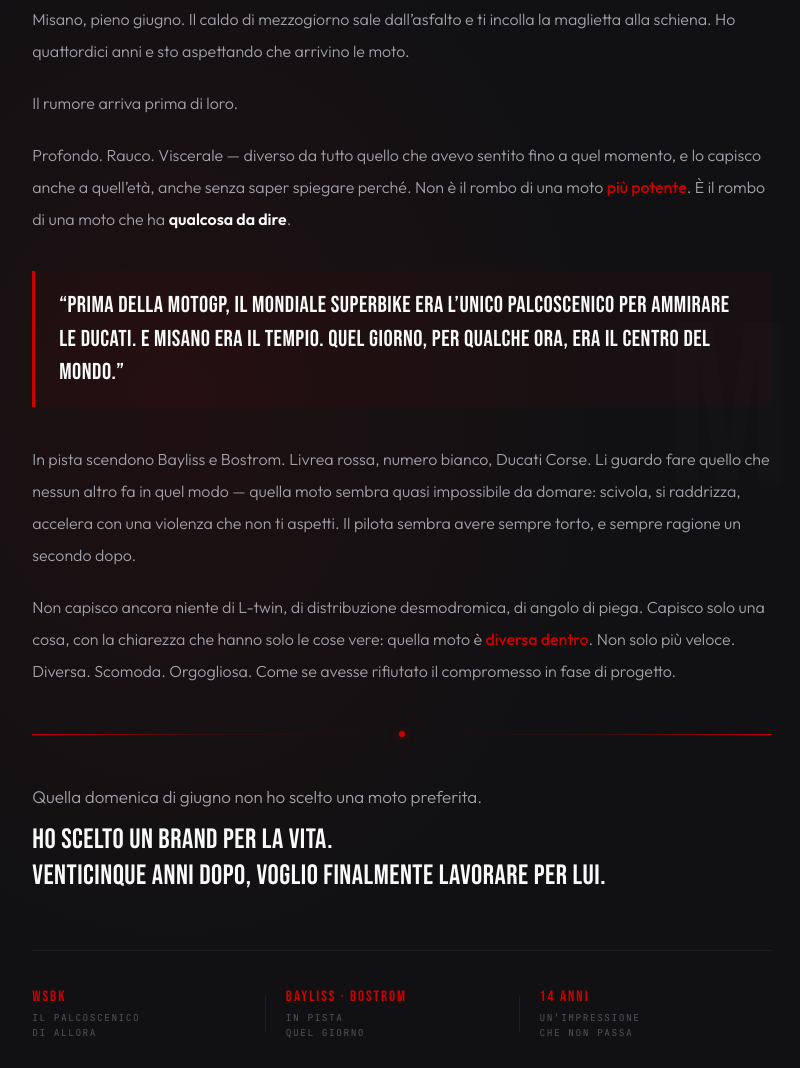
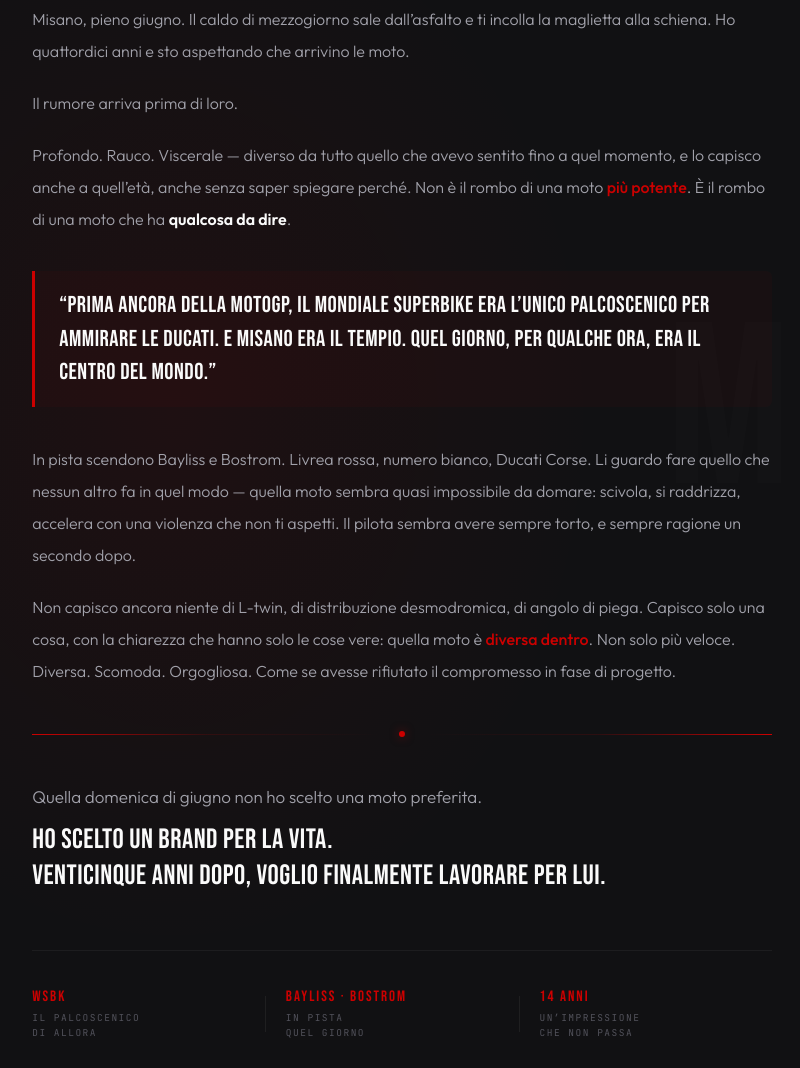
Before and after one commit to leonardoserboni/leonardo-website, a plain HTML site: page ducati/index.html in a window 1280 px wide. Shown: the part 1222-2290 px from the top of the page, without its empty margins (19-819 px from the left). Drawn offline with Linux system fonts and the light colour scheme.

Commit message:
Update index.html

```diff
--- a/ducati/index.html
+++ b/ducati/index.html
@@ -423,7 +423,7 @@
     </div>
 
     <div class="origine-pull rv rv-d3">
-      &ldquo;Prima della MotoGP, il Mondiale Superbike era l&rsquo;unico palcoscenico per ammirare le Ducati.
+      &ldquo;Prima ancora della MotoGP, il Mondiale Superbike era l&rsquo;unico palcoscenico per ammirare le Ducati.
       E Misano era il tempio. Quel giorno, per qualche ora, era il centro del mondo.&rdquo;
     </div>
 
```
